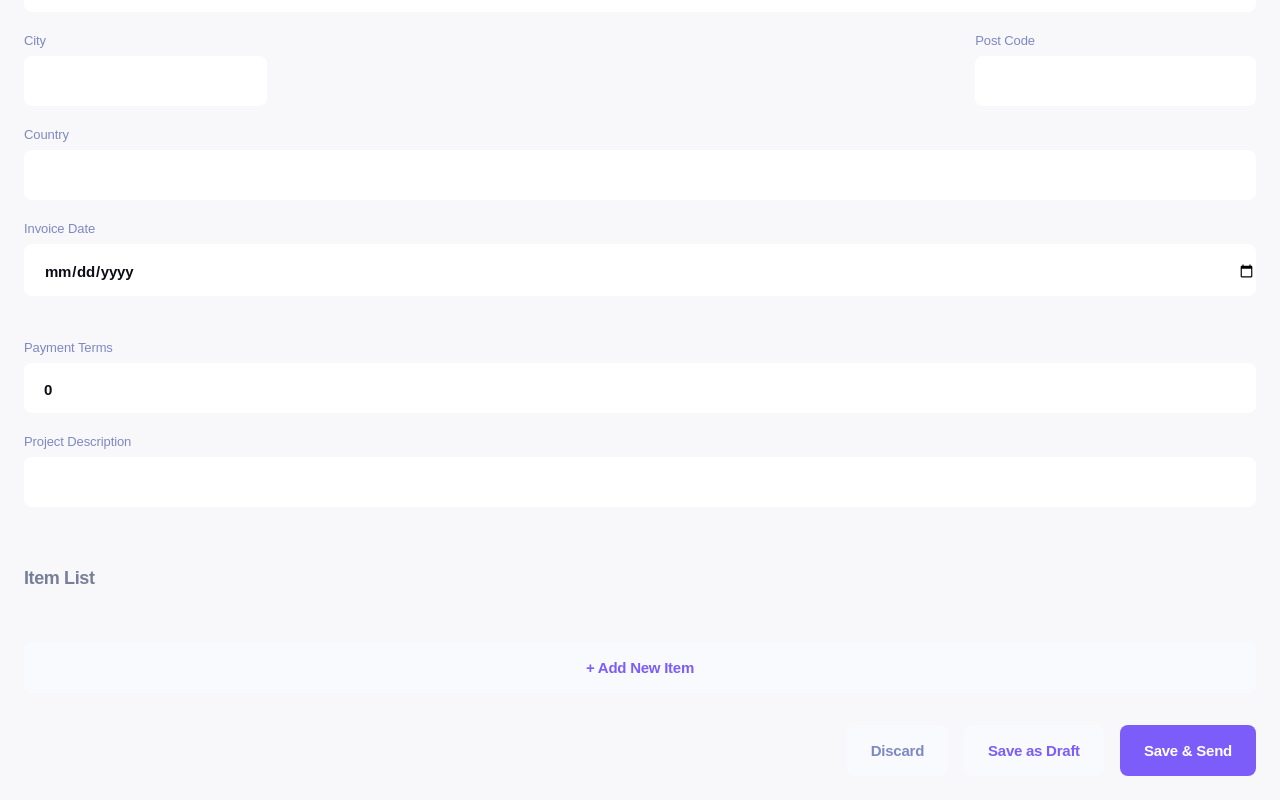
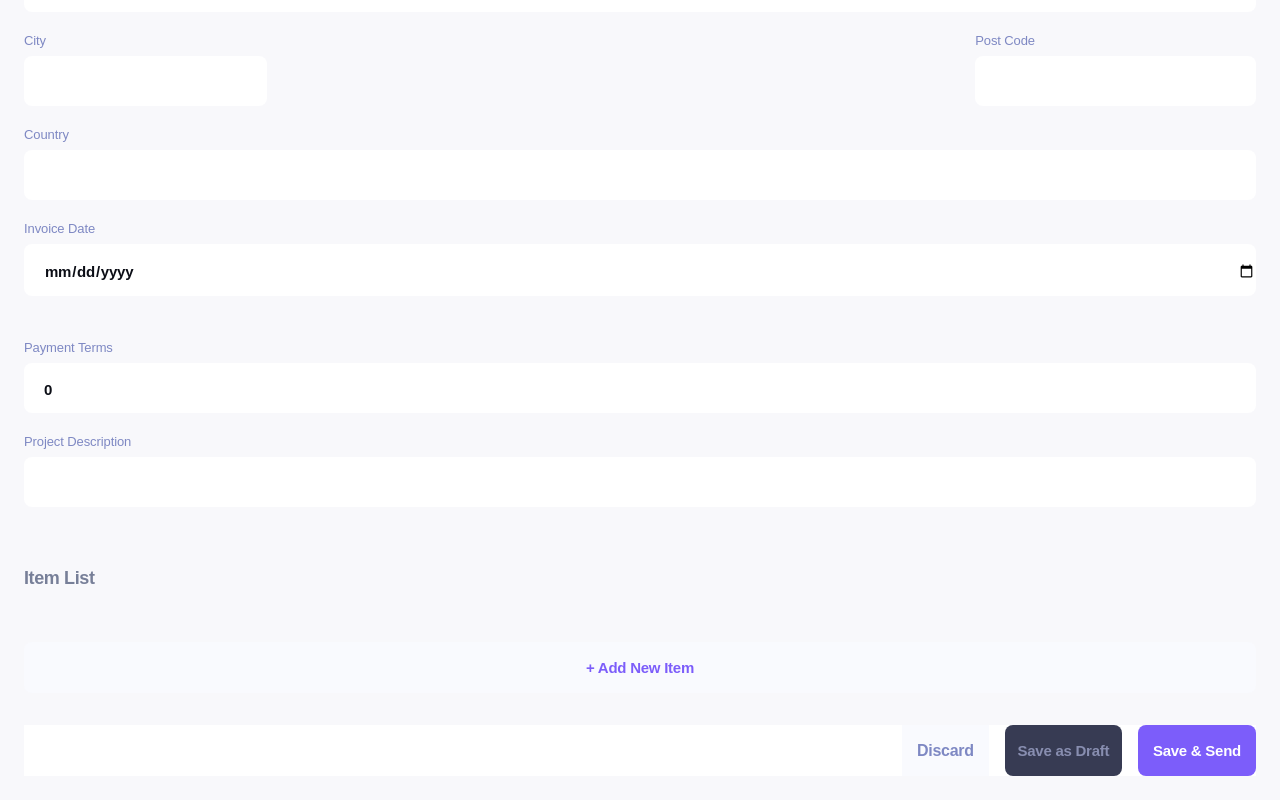
Before and after one commit to Giorgi-Khoshtaria/invoice-app, a React (Vite) app: page /new in a window 1280 px wide. Shown: the part 830-1630 px from the top of the page. Built offline with nearby package versions, Linux system fonts and the light colour scheme.

Commit message:
add save ass draft functionality

```diff
--- a/package.json
+++ b/package.json
@@ -10,6 +10,7 @@
     "preview": "vite preview"
   },
   "dependencies": {
+    "date-fns": "^3.6.0",
     "react": "^18.3.1",
     "react-dom": "^18.3.1",
     "react-router-dom": "^6.26.0",
--- a/src/conponents/Navbar/Navbar.tsx
+++ b/src/conponents/Navbar/Navbar.tsx
@@ -4,13 +4,13 @@ import profile from "/assets/image-avatar.jpg";
 
 function Navbar() {
   return (
-    <div className=" bg-charcoal flex justify-between">
+    <div className=" bg-charcoal flex justify-between ">
       <div className=" bg-violet-600 w-[72px] h-[72px] rounded-r-[20px] flex justify-center items-center">
         <a href="/">
           <img src={img} />
         </a>
       </div>
-      <div className="flex  justify-center items-center">
+      <div className="flex  justify-center items-center pr-20px">
         <img src={moon} />
         <div className="h-full w-[68px] border-solid border-l border-independence ml-[24px] flex justify-center items-center ">
           <img className="w-8 h-8 rounded-[32px]" src={profile}></img>
--- a/src/conponents/Pages/Editinvoice.tsx
+++ b/src/conponents/Pages/Editinvoice.tsx
@@ -196,9 +196,9 @@ const EditInvoice: React.FC = () => {
               </label>
               <input
                 type="text"
-                name="street"
+                name="postCode"
                 value={formData.senderAddress.postCode}
-                onChange={(e) => handleAddressChange(e, "clientAddress")}
+                onChange={(e) => handleAddressChange(e, "senderAddress")}
                 className="text-chineesBlack w-full rounded-lg mt-1 text-[15px] not-italic font-bold leading-[15px] tracking-[-0.25px] pt-[18px] pb-[15px] pl-[20px] focus:outline-none"
               />
             </div>
--- a/src/conponents/Pages/NewInvoice.tsx
+++ b/src/conponents/Pages/NewInvoice.tsx
@@ -50,17 +50,6 @@ function NewInvoice() {
   const [formData, setFormData] = useState<Invoice>(initialFormData);
   const { newInvoice } = useInvoice();
   const navigate = useNavigate();
-
-  const handleChange = (
-    e: React.ChangeEvent<HTMLInputElement | HTMLTextAreaElement>
-  ) => {
-    const { name, value } = e.target;
-
-    setFormData((prevState) => ({
-      ...prevState,
-      [name]: name === "paymentTerms" ? Number(value) : value,
-    }));
-  };
 
   const handleAddressChange = (
     e: React.ChangeEvent<HTMLInputElement>,
@@ -140,14 +129,40 @@ function NewInvoice() {
     setFormData(initialFormData);
   };
 
-  const handleSaveAsDraft = () => {};
+  const handleSaveAsDraft = () => {
+    const draftInvoice = { ...formData, status: "draft" };
+    newInvoice(draftInvoice);
+    navigate("/");
+  };
 
   const handleSaveAndSend = () => {
     newInvoice(formData);
     console.log(formData);
     navigate("/");
   };
+  const formatDate = (dateString: string): string => {
+    const date = new Date(dateString);
+    return new Intl.DateTimeFormat("en-GB", {
+      day: "2-digit",
+      month: "short",
+      year: "numeric",
+    }).format(date);
+  };
 
+  // const formatPaymentTerms = (days: number): string => {
+  //   return `Net ${days} Days`;
+  // };
+  const handleChange = (
+    e: React.ChangeEvent<HTMLInputElement | HTMLTextAreaElement>
+  ) => {
+    const { name, value } = e.target;
+    // e.target.value = "10/10/2024";
+    setFormData((prevState) => ({
+      ...prevState,
+      [name]: name === "paymentTerms" ? Number(value) : value,
+      [name]: name === "invoieDate" ? formatDate(value) : value,
+    }));
+  };
   return (
     <div className="p-6">
       <a
@@ -417,25 +432,25 @@ function NewInvoice() {
           </button>
         </div>
 
-        <div className="flex justify-end gap-4 mt-8">
+        <div className="flex justify-end gap-4 mt-8 bg-white">
           <button
             type="button"
             onClick={handleDiscard}
-            className="text-ube bg-[#F9FAFE] py-[18px] px-[24px] rounded-lg text-[15px] not-italic font-bold leading-[15px] tracking-[-0.25px] focus:outline-none"
+            className="text-ube bg-[#F9FAFE] py-[18px] px-[15px] rounded-3xltext-[15px] not-italic font-bold leading-[15px] tracking-[-0.25px] focus:outline-none"
           >
             Discard
           </button>
           <button
             type="button"
             onClick={handleSaveAsDraft}
-            className="text-violetsBlue bg-[#F9FAFE] py-[18px] px-[24px] rounded-lg text-[15px] not-italic font-bold leading-[15px] tracking-[-0.25px] focus:outline-none"
+            className="w-[117px] text-gray bg-[#373B53] py-[18px] px-[10px] rounded-lg text-[15px] not-italic font-bold leading-[15px] tracking-[-0.25px] focus:outline-none"
           >
             Save as Draft
           </button>
           <button
             type="button"
             onClick={handleSaveAndSend}
-            className="text-white bg-violetsBlue py-[18px] px-[24px] rounded-lg text-[15px] not-italic font-bold leading-[15px] tracking-[-0.25px] focus:outline-none"
+            className="text-white bg-violetsBlue py-[18px] px-[15px] rounded-lg text-[15px] not-italic font-bold leading-[15px] tracking-[-0.25px] focus:outline-none"
           >
             Save & Send
           </button>
--- a/src/conponents/layout/Layout.tsx
+++ b/src/conponents/layout/Layout.tsx
@@ -4,7 +4,7 @@ import { Outlet } from "react-router-dom";
 
 function Layout() {
   return (
-    <div className=" min-h-screen w-screen">
+    <div className=" min-h-screen w-full">
       <Navbar />
       <Outlet />
     </div>
```
Also changed, not shown: 1 other file (tests, documents, lock files or other folders).
